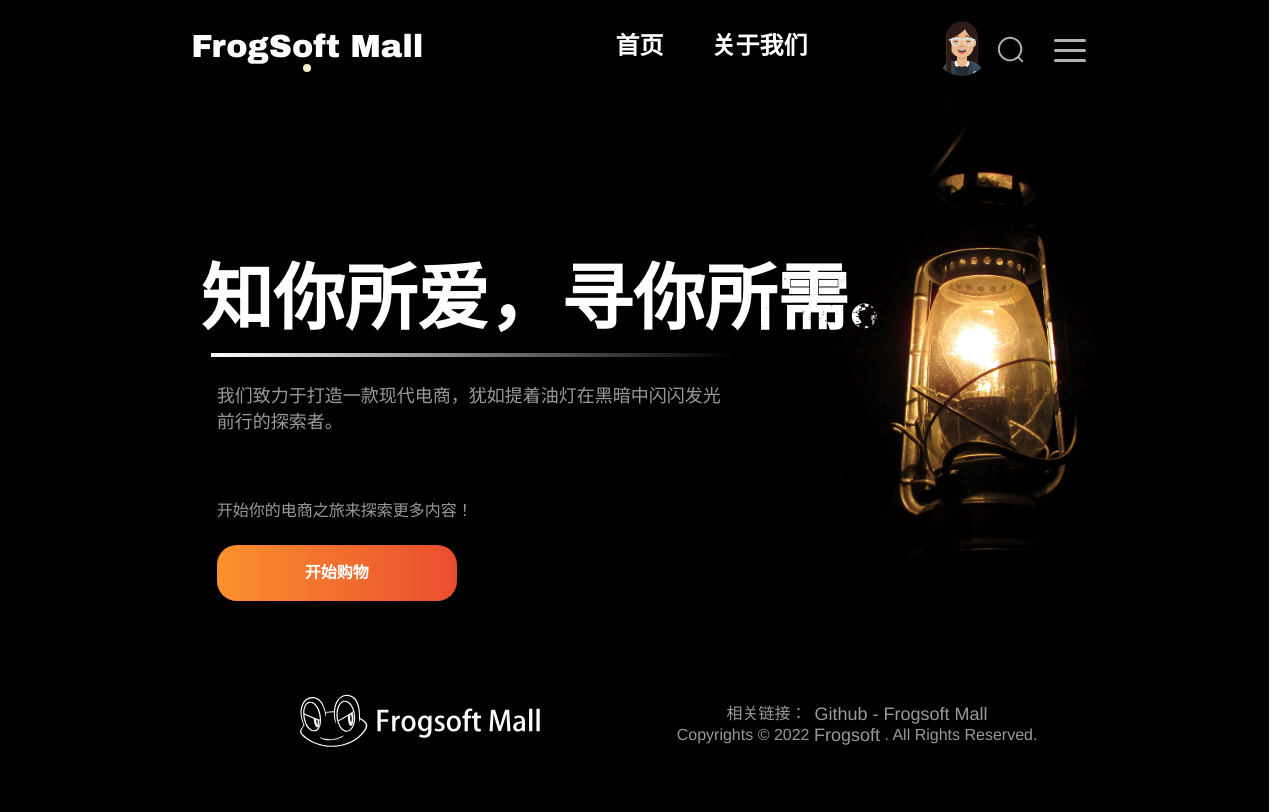
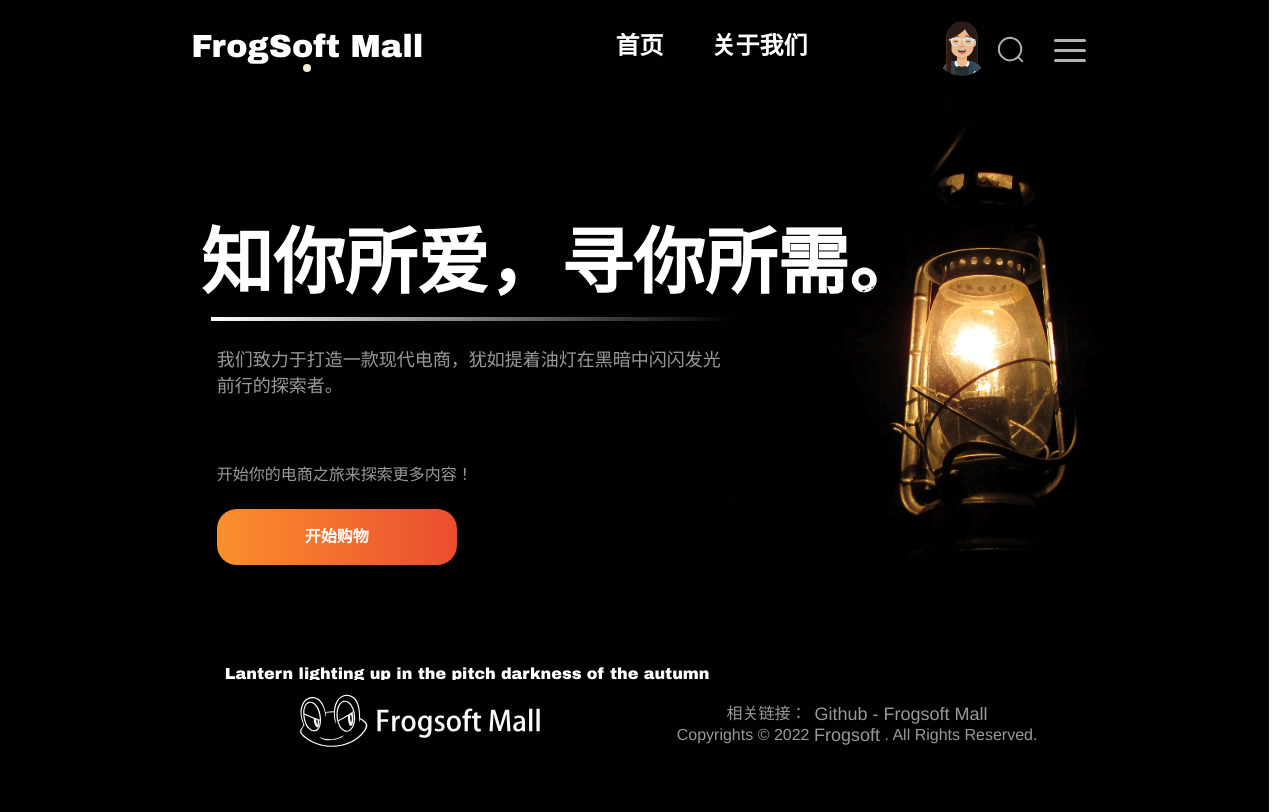
Before and after one commit to frog-software/frogsoft-mall, a Vue app in the folder frontend/: page / in a window 1280 px wide. Built offline with nearby package versions, Linux system fonts and the light colour scheme.

Commit message:
fix(frontend): change title top margin from px to vh

```diff
--- a/frontend/src/views/Homepage.vue
+++ b/frontend/src/views/Homepage.vue
@@ -2,7 +2,7 @@
   <div style="height: calc(100vh - 180px); overflow: hidden; margin-top: -60px; ">
     <el-row>
       <el-col :span="10" :offset="4" style="font-family: 微軟正黑體, serif;">
-        <div style="color: white; margin-top: 180px; " class="main-text">
+        <div style="color: white; margin-top: 18vh; " class="main-text">
           <p style="font-size: 72px; min-width: 10em; font-weight: bold; margin: 0" >知你所爱，寻你所需。</p>
         </div>
 
```
